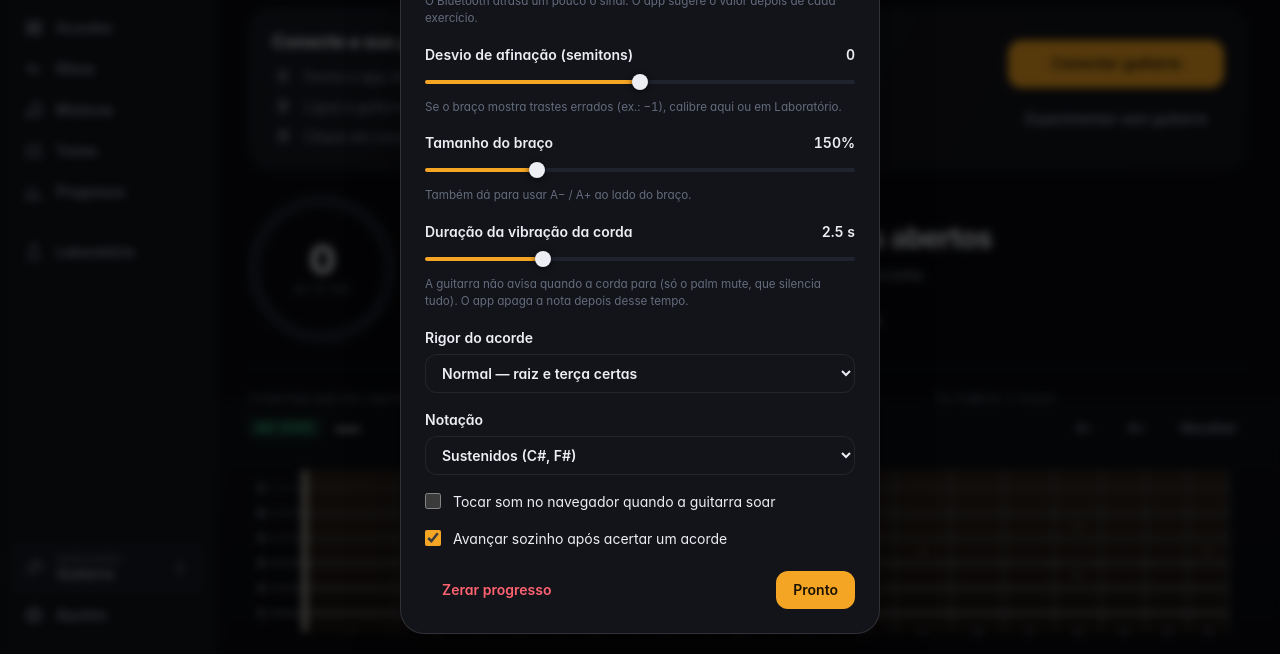
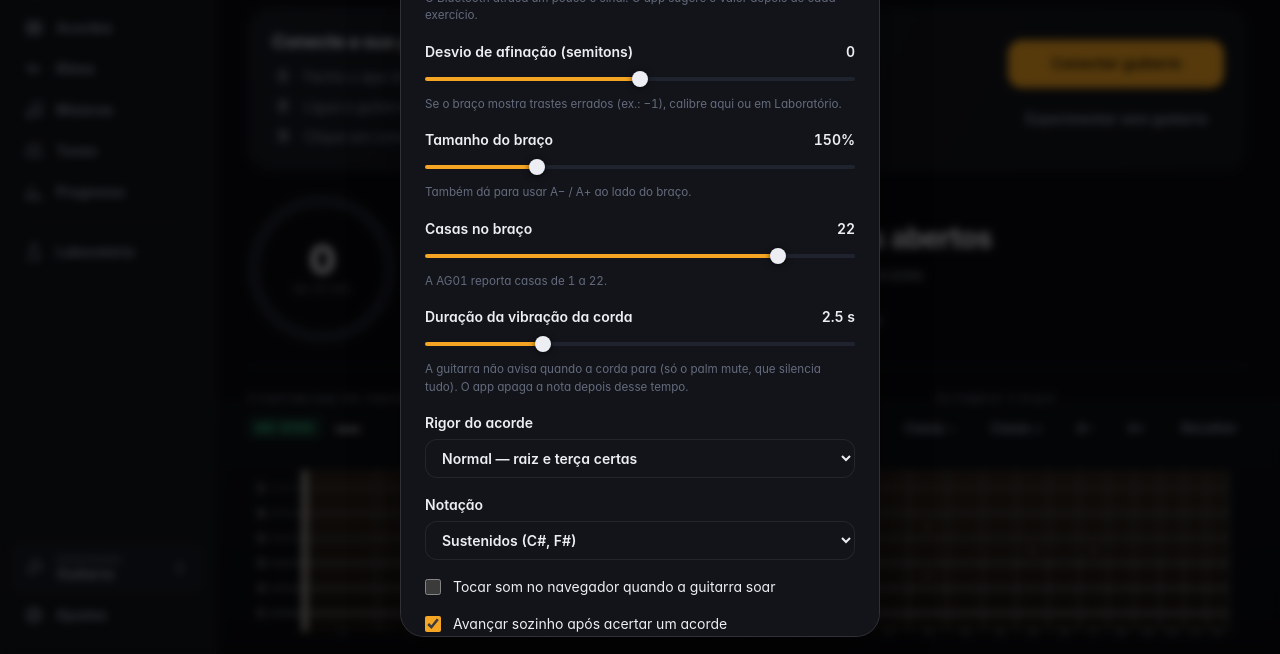
Before and after one commit to josiassxz/cordas, a website with bundled scripts: page index.html in a window 1280 px wide. Both pictures are taken after a click on the button "Ajustes". Shown: the part 146-800 px from the top of the page. Built offline with nearby package versions, Linux system fonts and the light colour scheme.

Commit message:
Cordas da casa pressionada invertidas, braço com 22 casas ajustável
Co-Authored-By: Claude Sonnet 5.5 <noreply@anthropic.com>

```diff
--- a/index.html
+++ b/index.html
@@ -45,6 +45,8 @@
       <span class="notes" id="stageNotes"></span>
       <span class="grow"></span>
       <span class="row" role="group" aria-label="Tamanho do braço">
+        <button class="btn ghost sm" id="fretsLess" aria-label="Menos casas" title="Menos casas">Casas −</button>
+        <button class="btn ghost sm" id="fretsMore" aria-label="Mais casas" title="Mais casas">Casas +</button>
         <button class="btn ghost sm" id="stageSmaller" aria-label="Diminuir braço" title="Diminuir braço">A−</button>
         <button class="btn ghost sm" id="stageBigger" aria-label="Aumentar braço" title="Aumentar braço">A+</button>
       </span>
@@ -69,6 +71,9 @@
     <label class="field"><span class="row between">Tamanho do braço <output id="stageOut" class="num"></output></span>
       <input type="range" id="stageScale" min="100" max="300" step="10">
       <small>Também dá para usar A− / A+ ao lado do braço.</small></label>
+    <label class="field"><span class="row between">Casas no braço <output id="fretsOut" class="num"></output></span>
+      <input type="range" id="stageFrets" min="12" max="24" step="1">
+      <small>A AG01 reporta casas de 1 a 22.</small></label>
     <label class="field"><span class="row between">Duração da vibração da corda <output id="susOut" class="num"></output></span>
       <input type="range" id="sustainMs" min="500" max="8000" step="250">
       <small>A guitarra não avisa quando a corda para (só o palm mute, que silencia tudo). O app apaga a nota depois desse tempo.</small></label>
--- a/js/core/store.js
+++ b/js/core/store.js
@@ -2,7 +2,7 @@
 const KEY = 'corda.v2', OLD_KEY = 'corda.v1';
 
 const DEFAULTS = {
-  settings: { latency: 80, rigor: 'normal', flats: false, synth: false, auto: true, pitchOffset: 0, stageScale: 150, sustainMs: 2500, capo: 0, instrument: 'guitar', volume: 0.8 },
+  settings: { latency: 80, rigor: 'normal', flats: false, synth: false, auto: true, pitchOffset: 0, stageScale: 150, stageFrets: 22, sustainMs: 2500, capo: 0, instrument: 'guitar', volume: 0.8 },
   chords: {},        // id -> { ok, tries, streak }
   sessions: [],      // histórico de exercícios (ver docs/ARCHITECTURE.md)
   days: [],          // dias com prática (YYYY-MM-DD)
--- a/js/device/guitar.js
+++ b/js/device/guitar.js
@@ -124,6 +124,7 @@ export class Guitar extends EventTarget {
   // Casa pressionada (mesmo sem palhetar). A AG01 só envia enquanto o dedo se move/aperta; some após pressMs.
   press(ch, fret) {
     if (ch > 5) return;
+    ch = 5 - ch;   // nos CC 49/50 a ordem das cordas é inversa à das notas (confirmado na prática)
     clearTimeout(this.pressTimers.get(ch));
     const changed = this.pressed.get(ch) !== fret;
     this.pressed.set(ch, fret);
--- a/js/shell.js
+++ b/js/shell.js
@@ -62,6 +62,10 @@ export function startShell(app, views) {
   guitar.addEventListener('strum', () => store.markDay());
   const applyScale = (v) => { v = Math.max(100, Math.min(300, v)); store.set('settings.stageScale', v); document.documentElement.style.setProperty('--stage-scale', v / 100); if ($('#stageScale')) { $('#stageScale').value = v; $('#stageOut').textContent = v + '%'; } };
   applyScale(store.get('settings.stageScale', 150));
+  const applyFrets = (v) => { v = Math.max(12, Math.min(24, v)); store.set('settings.stageFrets', v); board.setFrets(v); if ($('#stageFrets')) { $('#stageFrets').value = v; $('#fretsOut').textContent = v; } };
+  applyFrets(store.get('settings.stageFrets', 22));
+  $('#fretsMore').addEventListener('click', () => applyFrets(store.get('settings.stageFrets', 22) + 1));
+  $('#fretsLess').addEventListener('click', () => applyFrets(store.get('settings.stageFrets', 22) - 1));
   guitar.sustainMs = store.get('settings.sustainMs', 2500);
   $('#stageBigger').addEventListener('click', () => applyScale(store.get('settings.stageScale', 150) + 20));
   $('#stageSmaller').addEventListener('click', () => applyScale(store.get('settings.stageScale', 150) - 20));
@@ -102,6 +106,7 @@ export function startShell(app, views) {
     $('#latency').value = S('latency'); $('#latOut').textContent = S('latency') + ' ms';
     $('#pitchOffset').value = S('pitchOffset'); $('#offOut').textContent = S('pitchOffset');
     $('#stageScale').value = S('stageScale'); $('#stageOut').textContent = S('stageScale') + '%';
+    $('#stageFrets').value = S('stageFrets'); $('#fretsOut').textContent = S('stageFrets');
     $('#sustainMs').value = S('sustainMs'); $('#susOut').textContent = (S('sustainMs') / 1000).toFixed(1) + ' s';
     $('#rigor').value = S('rigor'); $('#flats').value = S('flats') ? '1' : '0'; $('#synth').checked = S('synth'); $('#auto').checked = S('auto');
     $$('input[type=range]', dlg).forEach(fillRange); dlg.showModal();
@@ -110,6 +115,7 @@ export function startShell(app, views) {
   $('#latency').addEventListener('input', (e) => { store.set('settings.latency', +e.target.value); $('#latOut').textContent = e.target.value + ' ms'; fillRange(e.target); });
   $('#pitchOffset').addEventListener('input', (e) => { store.set('settings.pitchOffset', +e.target.value); board.setOffset(+e.target.value); $('#offOut').textContent = e.target.value; fillRange(e.target); });
   $('#stageScale').addEventListener('input', (e) => { applyScale(+e.target.value); fillRange(e.target); });
+  $('#stageFrets').addEventListener('input', (e) => { applyFrets(+e.target.value); fillRange(e.target); });
   $('#sustainMs').addEventListener('input', (e) => { guitar.sustainMs = +e.target.value; store.set('settings.sustainMs', +e.target.value); $('#susOut').textContent = (e.target.value / 1000).toFixed(1) + ' s'; fillRange(e.target); });
   $('#rigor').addEventListener('change', (e) => store.set('settings.rigor', e.target.value));
   $('#flats').addEventListener('change', (e) => { store.set('settings.flats', e.target.value === '1'); setFlats(e.target.value === '1'); render(); });
--- a/js/ui/fretboard.js
+++ b/js/ui/fretboard.js
@@ -157,6 +157,13 @@ export class Fretboard {
     this.setExpected(this.expected);
   }
 
+  // Muda o nº de casas desenhadas (redesenha o braço mantendo o esperado).
+  setFrets(n) {
+    n = Math.max(12, Math.min(24, n | 0));
+    if (n === this.frets) return;
+    this.fadeTimers.forEach(clearTimeout); this.live.clear(); this.pressEls?.clear();
+    this.frets = n; this.build(); this.setExpected(this.expected);
+  }
   setOffset(n) { this.offset = n; }
   destroy() { this.fadeTimers.forEach(clearTimeout); this.host.replaceChildren(); this.host.classList.remove('fretboard'); }
 }
```
Also changed, not shown: tests/decay.test.mjs (+2 -2 lines).
